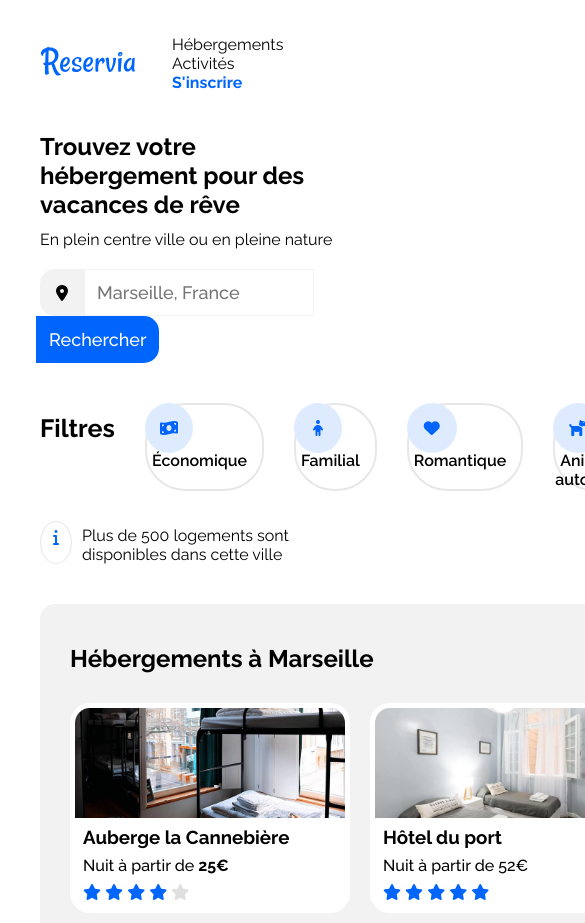
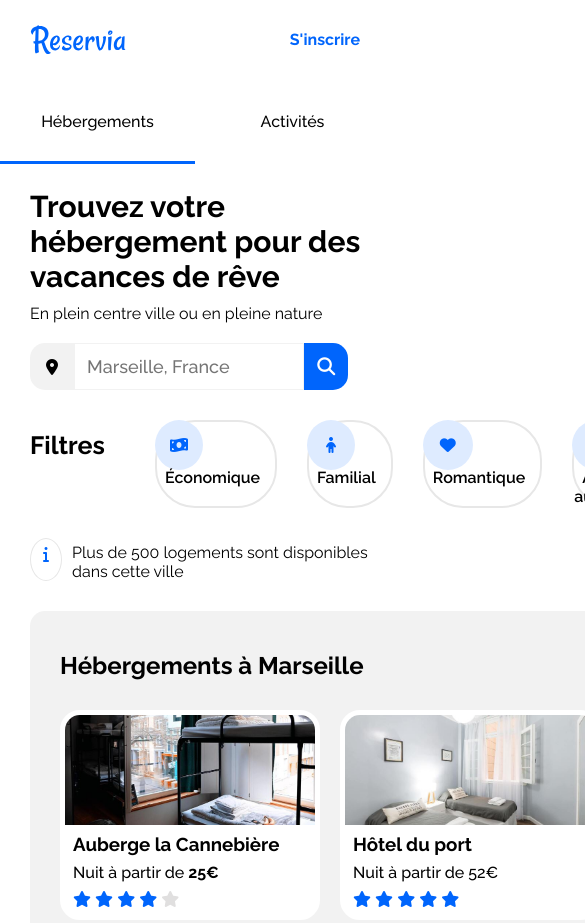
Before and after one commit to Florian-Coulpier/FlorianCoulpier_2_01112020, a plain HTML site: page index.html in a window 390 px wide. Shown: the top 923 px of the page, 585 px wide, since content can reach past the window. Drawn offline with Linux system fonts and the light colour scheme.

Commit message:
Avancement sur le responsive design et fonctionnalitées finalisées

```diff
--- a/index.html
+++ b/index.html
@@ -3,21 +3,21 @@
 <head>
   <meta charset="UTF-8">
   <meta name="viewport" content="width=device-width, initial-scale=1.0">
+  <title>Reservia</title>
   <link rel="stylesheet" href="style/style.css">
   <script src="https://kit.fontawesome.com/406da18a0b.js" crossorigin="anonymous" defer ></script>
-  <title>Reservia</title>
 </head>
 
 <body>
 
   <!-- HEADER -->
   <header class="header">
-    <img id="logo" src="images/logo/Reservia.svg" alt="Reservia">
+    <img src="images/logo/Reservia.svg" alt="Reservia">
     <nav>
-      <a class="navLink" href="#hosting">Hébergements</a>
-      <a class="navLink" href="#activity">Activités</a>
-      <a class="sign" href="#">S'inscrire</a>
+      <a class="navLink" id="navHosting" href="#hosting" data-active="true">Hébergements</a>
+      <a class="navLink" id="navActivity" href="#activity" data-active="false">Activités</a>
     </nav>
+    <a class="sign" href="#">S'inscrire</a>
   </header>
   <!-- HEADER -->
 
@@ -32,7 +32,10 @@
           <i class="fas fa-map-marker-alt"></i>
         </span>
         <input class="searchFormInput" type="search" placeholder="Marseille, France">
-        <button>Rechercher</button>
+        <button>
+          <span>Rechercher</span>
+          <i class="searchFormSubmitinputIcon fas fa-search" aria-hidden="true"></i>
+        </button>
       </form>
       <!-- FILTERS -->
       <div class="searchFilters">
@@ -189,10 +192,10 @@
             </div>
           </a>
         </article>
-        <article class="hostingPopularCard">
+        <article class="hostingPopularCard" id="hostingPopularCardHotes">
           <a href="#">
             <figure>
-              <img src="images/hebergements/3_medium/aw-creative-VGs8z60yT2c-unsplash.jpg" alt="Un lit avec sa tête de lit dans la chambre d'Hôte">
+              <img src="images/hebergements/4_small/aw-creative-VGs8z60yT2c-unsplash.jpg" alt="Un lit avec sa tête de lit dans la chambre d'Hôte">
             </figure>
             <div class="hostingMainCardDescription">
               <h3>Au coeur de l'eau Chambres d'hôtes</h3>
@@ -297,6 +300,7 @@
   </footer>
   <!-- FOOTER -->
 
+
 </body>
 
 </html>
--- a/style/style.css
+++ b/style/style.css
@@ -2,46 +2,92 @@
 
 body {
   font-family: Raleway, "Sans serif";
-  align-items: center;
-  margin: 0px;
+  margin: 0;
 }
 
 
 /* HEADER */
 
 header {
-  display: flex;
-  justify-content: space-between;
+  display: grid;
   max-width: 1440px;
-  padding-top: 30px;
-  padding-right: 40px;
-  padding-left: 40px;
   margin: auto;
+  align-items: center;
 }
 
-header nav {
-  margin-top: 5px;
+@media screen and (min-width: 601px){
+  header {
+    grid-template-columns: auto 1fr auto auto;
+    grid-template-areas: "logo . navbar button";
+    }
+  header nav .navLink[data-active=true] {
+    border-top: 3px solid #0065FC;
+    }
+  header nav {
+    grid-area: navbar;
+    display: flex;
+    }
+  header nav .navLink[data-active=true] {
+    color: #0065FC;
+    }
+}
+
+@media screen and (max-width: 600px){
+  header {
+    grid-template-columns: auto 1fr auto;
+    grid-template-areas:
+        "logo . button"
+        "navbar navbar navbar";
+    }
+  header nav .navLink {
+    border-top: none;
+    border-bottom: 3px solid #F2F2F2;
+    width: 50%;
+  }
+  header nav .navLink[data-active=true] {
+    border-bottom-color: #0065FC;
+    }
+  header nav {
+    order: 2;
+    display: flex;
+    grid-area: navbar;
+  }
+  header .sign {
+    order: 1;
+  }
+}
+
+header img{
+  grid-area: logo;
+  padding: 0 30px;
 }
 
 header nav .navLink {
-  font-weight: 400;
   color: rgb(2, 2, 2);
+  padding: 30px;
+  font-weight: 500;
+  text-align: center;
+  border-top: 3px transparent solid;
+  border-bottom: 3px transparent solid;
 }
 
 header nav a {
-  padding: 33px 35px 30px;
   text-decoration: none;
-  font-weight: 400;
 }
 
 header nav a:hover {
-  border-top: 2px solid rgb(0, 101, 252);
+  border-top: 3px solid rgb(0, 101, 252);
   color: rgb(0, 101, 252);
 }
 
-header nav .sign {
+header .sign {
   font-weight: 700;
   color: rgb(0, 101, 252);
+  grid-area: button;
+  display: flex;
+  align-items: center;
+  padding: 30px;
+  text-decoration: none;
 }
 
 
@@ -49,21 +95,28 @@ header nav .sign {
 
 main {
   max-width: 1440px;
-  padding-right: 40px;
-  padding-left: 40px;
   margin: auto;
 }
 
 
 /* SEARCH */
 
+
 main .search h1 {
-  margin: 40px 0px -5px;
+  padding-left: 30px;
+  font-size: 30px;
+  margin-bottom: 0px;
+}
+
+main .search .searchText {
+  padding-left: 30px;
+  margin: 10px 0px;
 }
 
 main .search form {
   margin-top: 20px;
-  margin-bottom: 40px;
+  margin-bottom: 30px;
+  padding-left: 30px;
 }
 
 main .search form span i {
@@ -85,6 +138,18 @@ main .search form input {
   border-color: rgb(242, 242, 242);
   border-image: initial;
   padding: 12px;
+}
+
+@media screen and (min-width: 600px){
+  main .search form button i {
+    display: none;
+  }
+}
+
+@media screen and (max-width: 600px){
+  main .search form button span {
+    display: none;
+  }
 }
 
 main .search form button {
@@ -112,10 +177,12 @@ main .search .searchFilters {
 main .search .searchFilters h2 {
   font-size: 25px;
   padding-top: 10px;
+  padding-left: 30px;
+  padding-right: 20px;
   margin: 0px;
 }
 
-main .search .searchFilters div {
+main .search .searchFiltersWrap {
   margin-left: 30px;
   border-width: 2px;
   border-style: solid;
@@ -139,7 +206,7 @@ main .search .searchFilters div i {
 
 main .search .searchFilters div span {
   font-weight: 600;
-  padding: 0px 15px 0px 5px;
+  padding: 0px 15px 0px 8px;
 }
 
 main .search .searchFilters .fa-money-bill-wave {
@@ -160,7 +227,7 @@ main .search .searchFilters .fa-dog {
 
 main .search .searchResult {
   display: flex;
-  margin-bottom: 40px;
+  margin-bottom: 30px;
 }
 
 main .search .searchResult i {
@@ -171,6 +238,7 @@ main .search .searchResult i {
   border-color: rgb(231, 231, 231);
   border-image: initial;
   border-radius: 50%;
+  margin-left: 30px;
 }
 
 main .search .searchResult p {
@@ -181,9 +249,13 @@ main .search .searchResult p {
 /* HOSTING */
 
 main .hosting {
-  display: flex;
-  justify-content: space-between;
+  display: grid;
+  grid-template-columns: 6fr 3fr;
+  grid-column-gap: 40px;
+  padding-left: 30px;
 }
+
+
 
 main .hosting .hostingMain {
   background-color: rgb(242, 242, 242);
@@ -203,7 +275,7 @@ main .hosting .hostingMain .hostingMainCardOne {
 
 main .hosting .hostingMain .hostingMainCard {
   background-color: white;
-  width: 270px;
+  width: 250px;
   height: 200px;
   border-width: 5px;
   border-style: solid;
@@ -211,6 +283,10 @@ main .hosting .hostingMain .hostingMainCard {
   border-image: initial;
   margin: 10px;
   border-radius: 20px;
+}
+
+main .hosting .hostingMain .hostingMainCard:hover {
+  transform : scale(1.01);
 }
 
 main .hosting .hostingMain .hostingMainCardOne a {
@@ -221,7 +297,7 @@ main .hosting .hostingMain .hostingMainCardOne a {
 
 main .hosting .hostingMain .hostingMainCard figure {
   height: 110px;
-  width: 270px;
+  width: 250px;
   border-top-left-radius: 15px;
   border-top-right-radius: 15px;
   position: relative;
@@ -297,7 +373,7 @@ main .hosting .hostingPopular .hostingPopularTitle {
 
 main .hosting .hostingPopular .hostingPopularCard {
   background-color: white;
-  width: 400px;
+  width: 380px;
   height: 140px;
   border-width: 5px;
   border-style: solid;
@@ -305,6 +381,18 @@ main .hosting .hostingPopular .hostingPopularCard {
   border-image: initial;
   margin: 30px;
   border-radius: 20px;
+}
+
+main .hosting .hostingPopular #hostingPopularCardHotes img {
+  width: 130px;
+}
+
+main .hosting .hostingPopular #hostingPopularCardHotes .hostingMainCardDescription {
+  padding-left: 30px;
+}
+
+main .hosting .hostingPopular .hostingPopularCard:hover {
+  transform: scale(1.01);
 }
 
 main .hosting .hostingPopular a {
@@ -364,6 +452,7 @@ main .hosting .hostingPopular .hostingPopularCard .hostingMainCardDescription .h
   display: grid;
   column-gap: 40px;
   margin-bottom: 50px;
+  padding-left: 30px;
 }
 
 .activity .activityCard {
@@ -372,6 +461,10 @@ main .hosting .hostingPopular .hostingPopularCard .hostingMainCardDescription .h
   flex-direction: column;
   border-radius: 20px;
   overflow: hidden;
+}
+
+.activity .activityCard:hover {
+  transform: scale(1.01);
 }
 
 .activity a {
@@ -395,14 +488,14 @@ main .hosting .hostingPopular .hostingPopularCard .hostingMainCardDescription .h
   color: black;
 }
 
-@media (min-width: 1100px) {
+@media (min-width: 768px) {
   .activity {
     grid-template-columns: repeat(4, 1fr);
-    grid-template-rows: auto 14rem 2rem 2rem 2rem 14rem;
+    grid-template-rows: auto 220px 32px 32px 32px 220px;
   }
   .activityCard1 {
+    grid-column: 1/2;
     grid-row: 2/7;
-    grid-column: 1/2;
   }
   .activityCard2 {
     grid-column: 2/3;
@@ -431,24 +524,25 @@ main .hosting .hostingPopular .hostingPopularCard .hostingMainCardDescription .h
 
 footer {
   background-color: rgb(242, 242, 242);
-  padding: 20px 50px;
+  width: auto;
 }
 
 footer .Column {
   display: flex;
   flex-direction: row;
   width: 1440px;
+  max-width: 100%;
   margin: auto;
 }
 
 footer .footerColumn {
-  display: flex;
-  flex-direction: column;
-  margin-right: 250px;
+ width: 30%;
+ padding: 40px 40px;
 }
 
 footer .footerColumn a {
   color: black;
   margin-bottom: 18px;
   text-decoration: none;
+  display: block;
 }
```
Also changed, not shown: images/hebergements/4_small/aw-creative-VGs8z60yT2c-unsplash.jpg.
